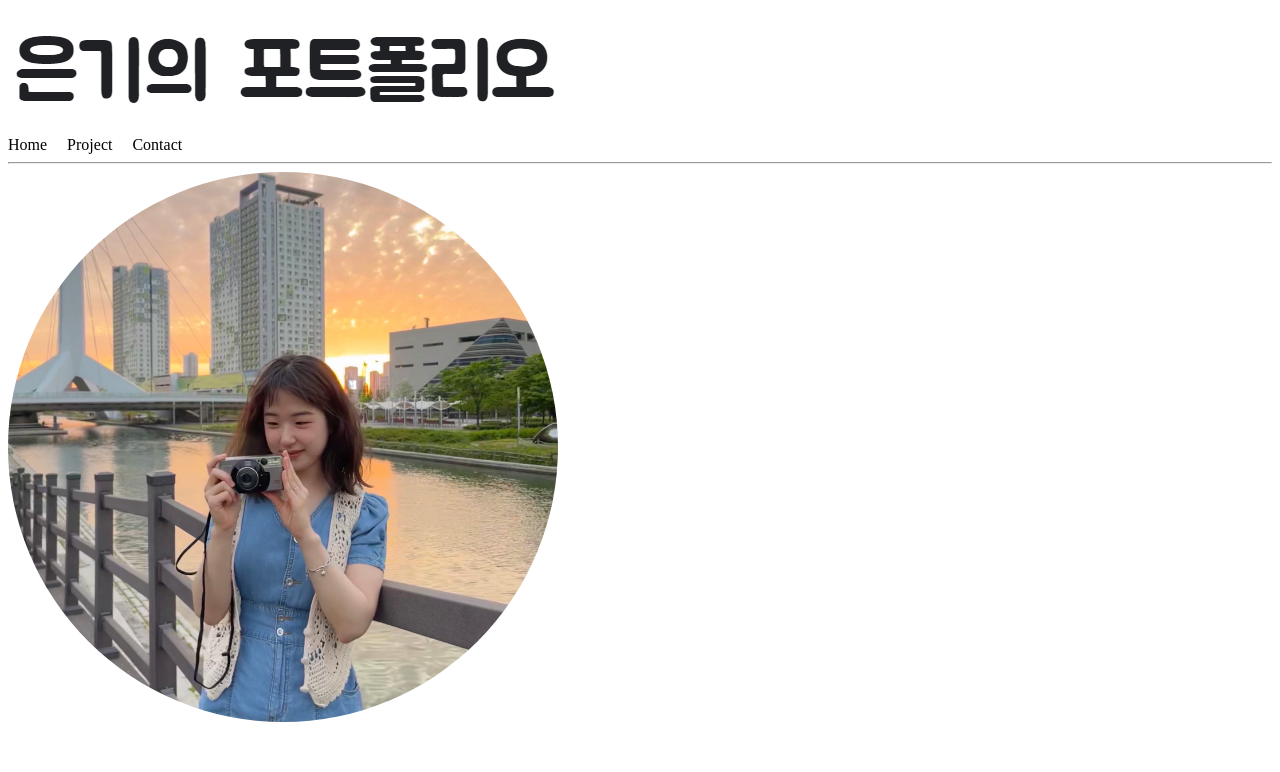
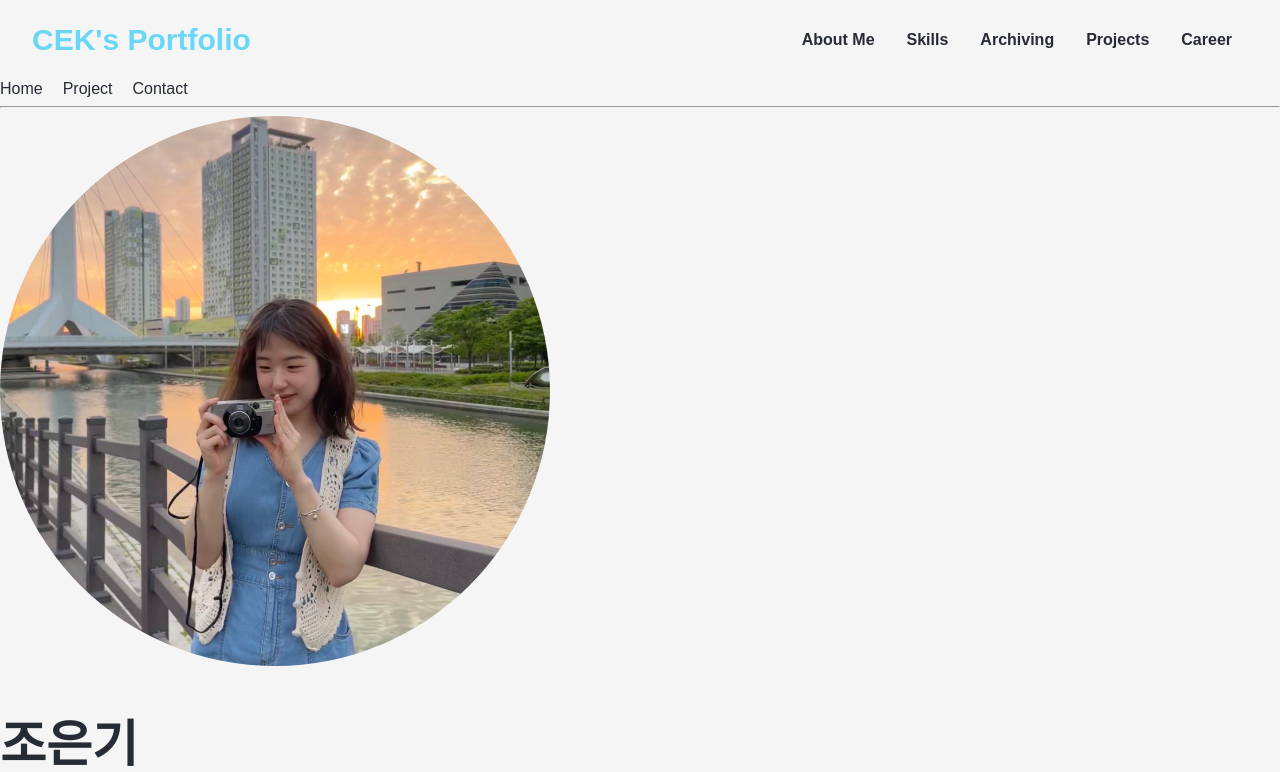
Before and after one commit to eunkeeee/eunkeeee-portfolio, a React (Create React App) app in the folder eunkeeee-portfolio/: page / in a window 1280 px wide. Shown: the top 772 px of the page. Built offline with nearby package versions, Linux system fonts and the light colour scheme.

Commit message:
로고 베끼기 완료

```diff
--- a/eunkeeee-portfolio/public/index.html
+++ b/eunkeeee-portfolio/public/index.html
@@ -3,6 +3,7 @@
   <head>
     <meta charset="utf-8" />
     <link rel="icon" href="%PUBLIC_URL%/favicon.ico" />
+
     <meta name="viewport" content="width=device-width, initial-scale=1" />
     <meta name="theme-color" content="#000000" />
     <meta
--- a/eunkeeee-portfolio/src/App.js
+++ b/eunkeeee-portfolio/src/App.js
@@ -9,12 +9,9 @@ function App() {
   const [nav, selectNav] = useState("Home");
 
   return (
-    <div>
-      <Header
-        onClick={() => {
-          selectNav("Home");
-        }}
-      />
+    <div className="app">
+      <Header />
+
       <nav className={styles.nav_display}>
         <div onClick={() => selectNav("Home")}>Home</div>
         <div onClick={() => selectNav("Project")}>Project</div>
--- a/eunkeeee-portfolio/src/Header.js
+++ b/eunkeeee-portfolio/src/Header.js
@@ -2,12 +2,27 @@ import App from "./App";
 import PropTypes from "prop-types";
 import styles from "./Header.module.css";
 import { useState } from "react";
-import logo from "./img/logo.png";
+import logoBackImg from "./img/logoBackImg.jpg";
 
 const Header = ({ onClick }) => {
   return (
-    <div onClick={onClick}>
-      <img src={logo} />
+    <div className={styles.Header} onClick={onClick}>
+      <div className={styles.Header_content}>
+        <div>
+          <h1 className={styles.title}>CEK's Portfolio</h1>
+        </div>
+        <div className={styles.Header_navigation__menus}>
+          {/* Navigation Bar */}
+          <div className={styles.Header_navigation__menu}>About Me</div>
+          <div className={styles.Header_navigation__menu}>Skills</div>
+          <div className={styles.Header_navigation__menu}>Archiving</div>
+          <div className={styles.Header_navigation__menu}>Projects</div>
+          <div className={styles.Header_navigation__menu}>Career</div>
+          {/* <img src="https://cdg-portfolio.com/images/hamburger.svg" /> */}
+        </div>
+      </div>
+
+      {/* <img className={styles.logoBackImg} src={logoBackImg} /> */}
     </div>
   );
 };
--- a/eunkeeee-portfolio/src/Header.module.css
+++ b/eunkeeee-portfolio/src/Header.module.css
@@ -1,3 +1,34 @@
+.Header {
+  color: var(--font-color);
+}
+.Header_content {
+  display: flex;
+  justify-content: space-between;
+  align-items: center;
+  width: 100%;
+  height: 5rem;
+  padding: 1.5rem 2rem;
+  margin: 0 auto;
+}
 .title {
   font-size: 30px;
+  margin: 0;
+  color: var(--logo-color);
 }
+.logoBackImg {
+  position: relative;
+  bottom: 80px;
+  width: 100%;
+  opacity: 0.7;
+}
+.Header_navigation__menus {
+  color: var(--font-color);
+  display: flex;
+  align-items: center;
+}
+.Header_navigation__menu {
+  padding: 0 1rem;
+  font-size: 1rem;
+  font-weight: 700;
+  cursor: pointer;
+}
--- a/eunkeeee-portfolio/src/styles.css
+++ b/eunkeeee-portfolio/src/styles.css
@@ -1,9 +1,26 @@
+* {
+  box-sizing: border-box;
+}
+
 :root {
-  --background-color: white;
-  --font-color: black;
+  --background-color: #f5f5f5;
+  --font-color: #272b34;
+  --main-background: #f5f5f5;
+  --logo-color: #6ad7f6;
+  --logo-background: white;
+  --light-background-color: #31353e;
+  --normal-font-weight: 400;
+  --normal-font-size: 1rem;
 }
 
 body {
   background-color: var(--background-color);
   color: var(--font-color);
+  font-family: Noto Sans KR, sans-serif;
+  margin: 0;
 }
+
+/* .wrapper {
+  display: flex;
+  align-items: center;
+} */
```
Also changed, not shown: eunkeeee-portfolio/src/img/logoBackImg.jpg (added).
